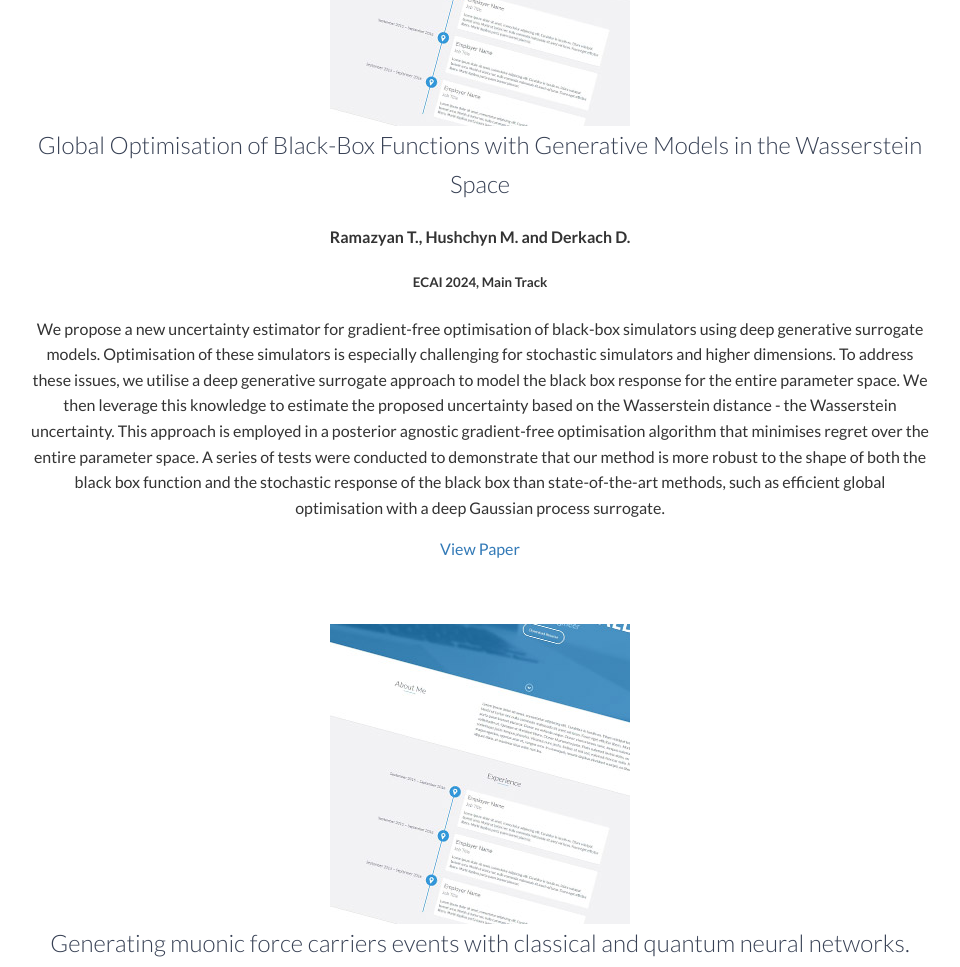
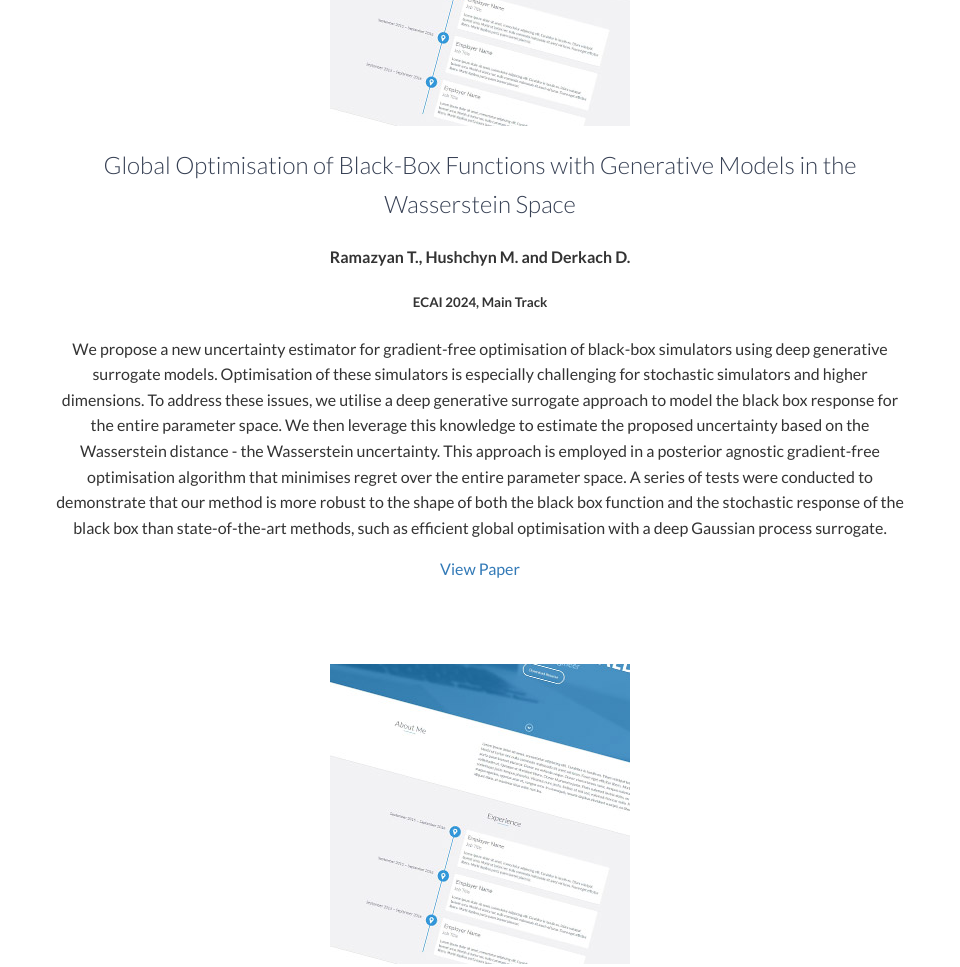
Before and after one commit to ramazyant/ramazyant.github.io, a plain HTML site: page index.html in a window 1280 px wide. Shown: the part 3040-4007 px from the top of the page, without its empty margins (160-1120 px from the left). Drawn offline with nearby package versions, Linux system fonts and the light colour scheme.

Commit message:
overflow

```diff
--- a/css/styles.css
+++ b/css/styles.css
@@ -179,6 +179,13 @@ footer {
 }
 
 .project-info {
+    width: 100%;
+    max-width: 1200px; /* Limit the container's width */
+    margin: 0 auto; /* Center the container */
+    padding: 20px; /* Add padding */
+    box-sizing: border-box; /* Include padding in width/height calculations */
+    overflow: hidden; /* Prevent child elements from escaping */
+
     word-wrap: break-word; /* Ensure text wraps properly */
     overflow-wrap: break-word; /* Handle long words */
     white-space: normal; /* Prevent text from staying in a single line */
```
